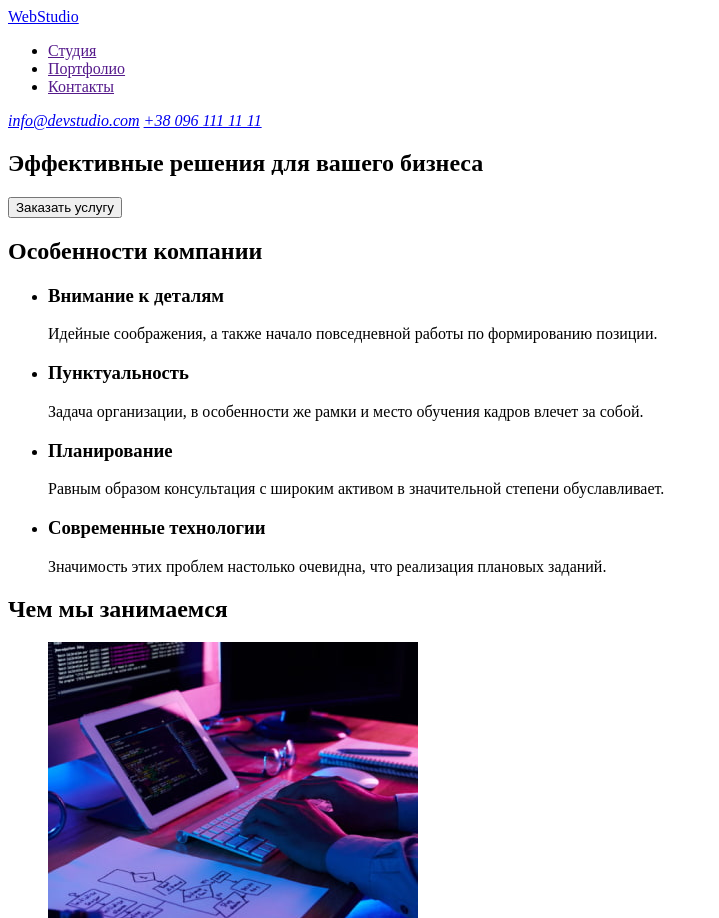
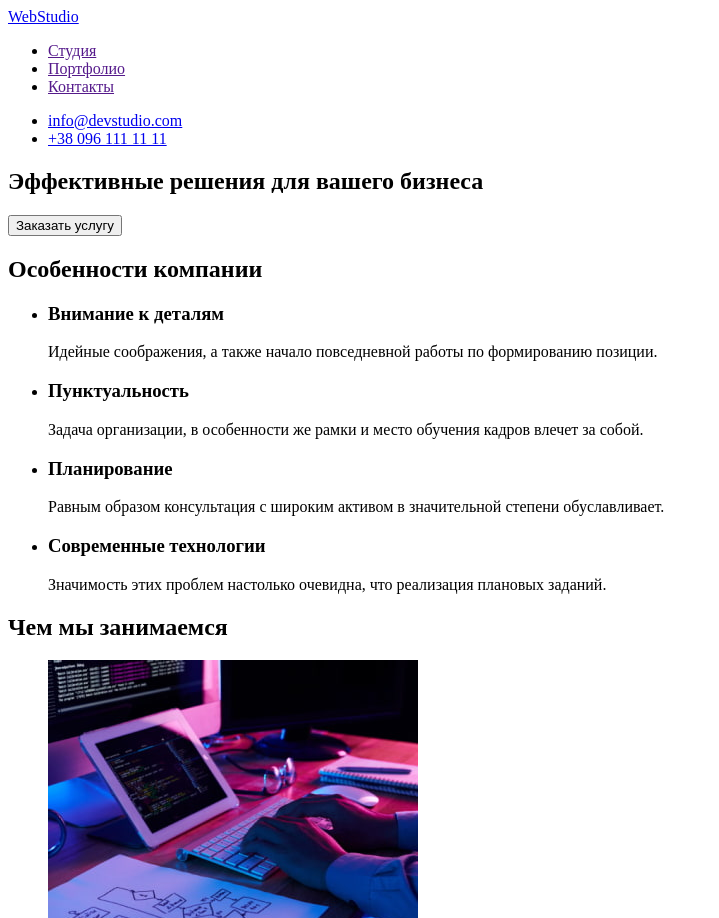
Before and after one commit to d-Arria/goit-markup-hw-01, a plain HTML site: page index.html in a window 1280 px wide. Shown: the top 918 px of the page, without its empty margins (0-719 px from the left). Drawn offline with Linux system fonts and the light colour scheme.

Commit message:
Replaces address to ul in header

```diff
--- a/index.html
+++ b/index.html
@@ -19,10 +19,10 @@
         </ul>
       </nav>
 
-      <address>
-        <a href="mailto:info@devstudio.com">info@devstudio.com</a>
-        <a href="tel:+380961111111">+38 096 111 11 11</a>
-      </address>
+      <ul>
+        <li><a href="mailto:info@devstudio.com">info@devstudio.com</a></li>
+        <li><a href="tel:+380961111111">+38 096 111 11 11</a></li>
+      </ul>
     </header>
 
     <main>
```
